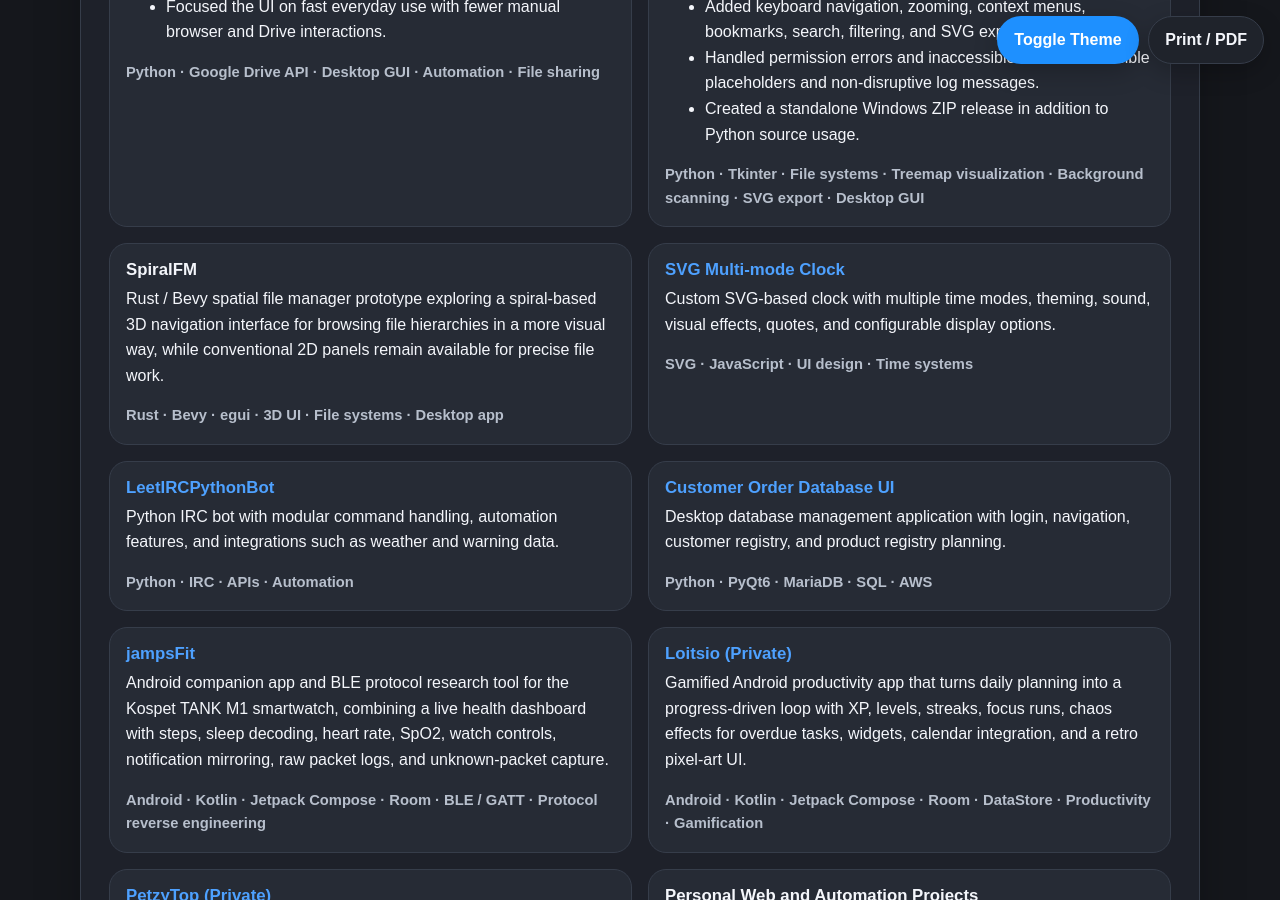
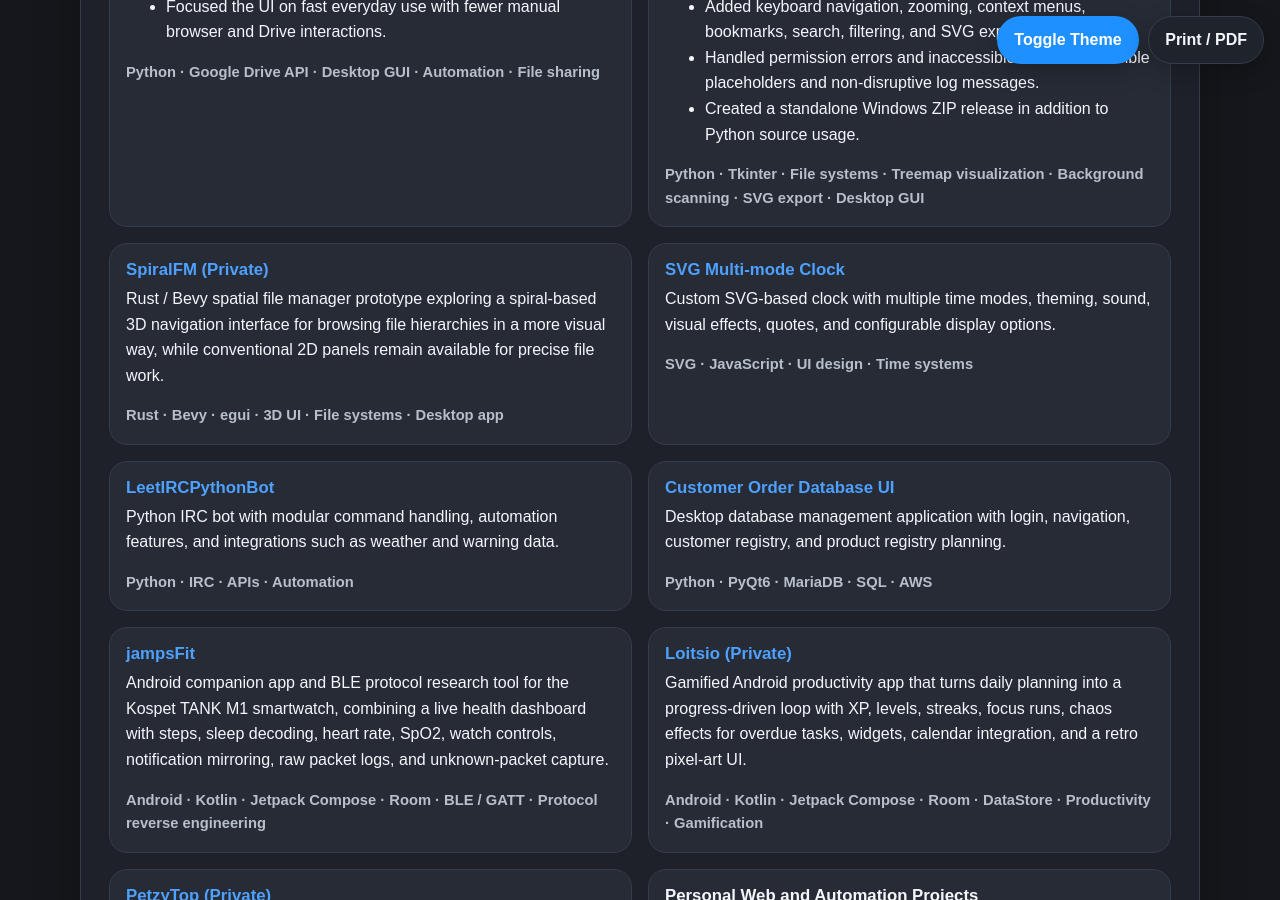
Before and after one commit to jamps3/jamps3.github.io, a Jekyll site: the page index.html, which Jekyll copies as it is, in a window 1280 px wide and 900 px high, scrolled down 3755 px. Built offline with Jekyll 4.4.1, drawn with Linux system fonts in a browser that asks for light colours.

Commit message:
Add private SpiralFM repository link

```diff
--- a/index-fi.html
+++ b/index-fi.html
@@ -306,7 +306,11 @@
         </article>
 
         <article class="project-card">
-          <h3>SpiralFM</h3>
+          <h3>
+            <a href="https://github.com/jamps3/SpiralFM">
+              SpiralFM (Yksityinen)
+            </a>
+          </h3>
           <p>
             Rust / Bevy -pohjainen spatiaalisen tiedostonhallinnan prototyyppi, jossa
             tutkitaan spiraalimaista 3D-navigaatiota tiedostohierarkioiden visuaaliseen
--- a/index.html
+++ b/index.html
@@ -306,7 +306,11 @@
           </p>
         </article>
         <article class="project-card">
-          <h3>SpiralFM</h3>
+          <h3>
+            <a href="https://github.com/jamps3/SpiralFM">
+              SpiralFM (Private)
+            </a>
+          </h3>
           <p>
             Rust / Bevy spatial file manager prototype exploring a spiral-based 3D
             navigation interface for browsing file hierarchies in a more visual way,
--- a/portfolio.html
+++ b/portfolio.html
@@ -313,7 +313,11 @@
         </article>
 
         <article class="portfolio-card">
-          <h3>SpiralFM</h3>
+          <h3>
+            <a href="https://github.com/jamps3/SpiralFM" target="_blank" rel="noopener noreferrer">
+              SpiralFM (Private)
+            </a>
+          </h3>
 
           <img src="img/spiralfm-screenshot.png" alt="SpiralFM screenshot" class="portfolio-card-image" width="300" loading="lazy" decoding="async" />
 
```
